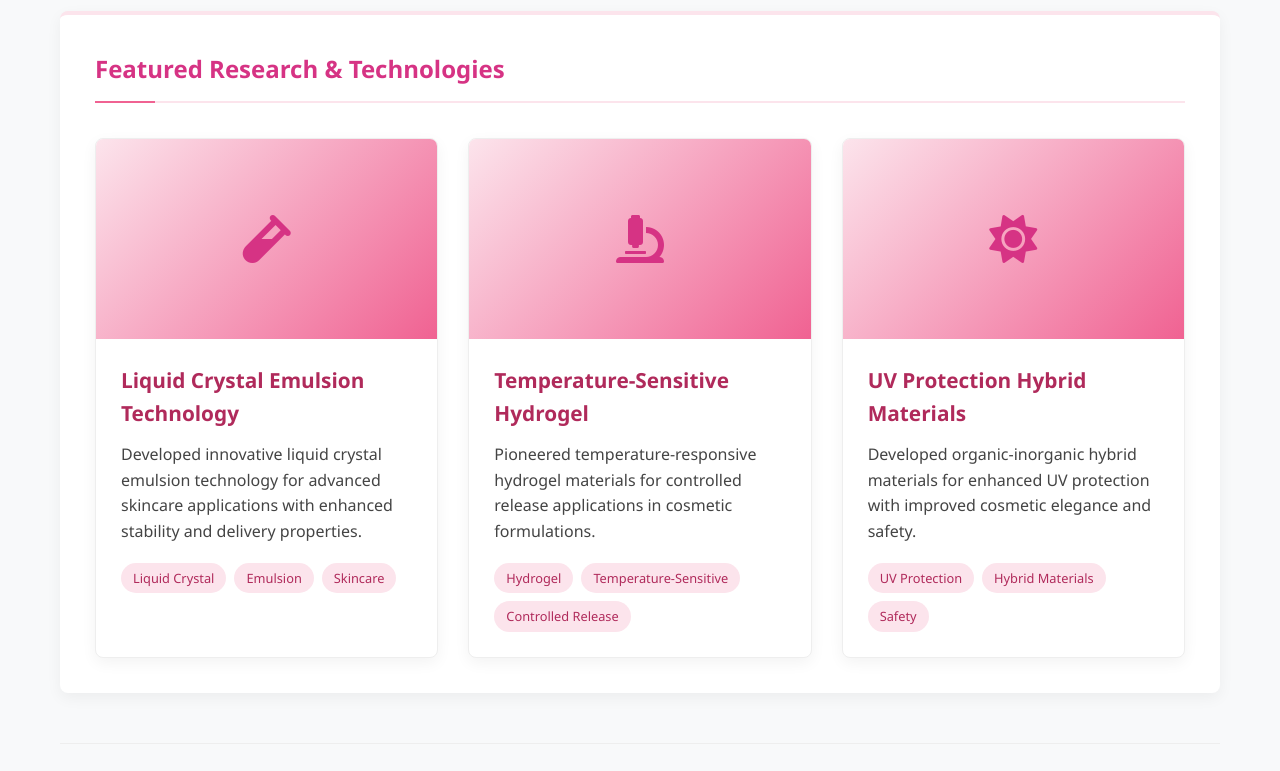
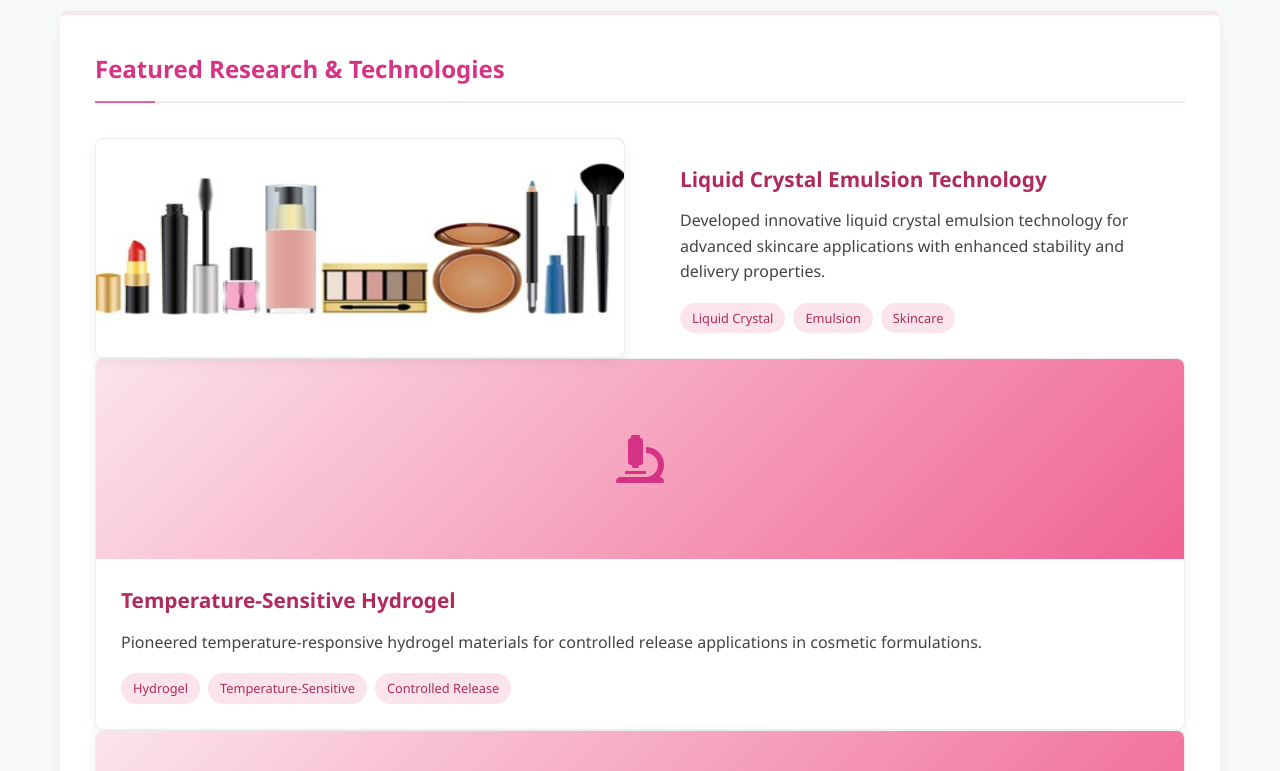
Before and after one commit to suwonoma/CV, a plain HTML site: page index.html in a window 1280 px wide. Shown: the part 1560-2331 px from the top of the page. Drawn offline with Linux system fonts and the light colour scheme.

Commit message:
Update index.html

```diff
--- a/index.html
+++ b/index.html
@@ -493,8 +493,8 @@
 
             <div class="featured-projects">
                 <div class="project-card">
-                    <div class="project-img">
-                        <i class="fas fa-vial"></i>
+                   <img src="./a.jpg" alt="" class="project-img">
+
                     </div>
                     <div class="project-body">
                         <h3 class="project-title" id="project1-title">Liquid Crystal Emulsion Technology</h3>
```
